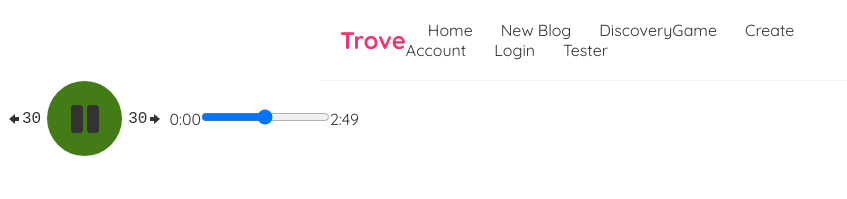
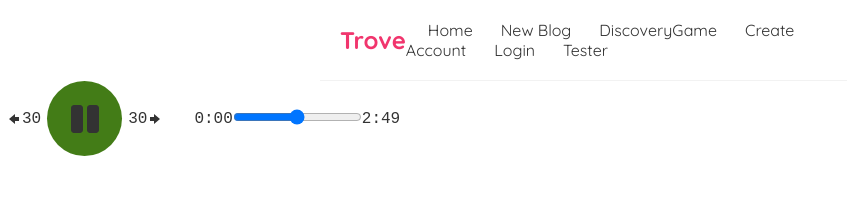
Before and after one commit to Facelesscactus/TroveTest, a React (Create React App) app: page /Tester in a window 1280 px wide. Shown: the top 199 px of the page, without its empty margins (0-847 px from the left). Built offline with nearby package versions, Linux system fonts and the light colour scheme.

Commit message:
MORE audioplayer changes and more coming

```diff
--- a/src/AudioPlayer/AudioPlayer.css
+++ b/src/AudioPlayer/AudioPlayer.css
@@ -1,6 +1,6 @@
 .audioPlayer{
     --primary: #437C17;
-    --secondary:darkblue ;
+    --secondary:#00008b ;
 
 
 
@@ -34,7 +34,6 @@
     width: 75px;
     height: 75px;
     font-size: 32px;
-
     color: var(--secondary);
 
     display: flex;
@@ -46,3 +45,19 @@
     position: relative;
     left: 4px;
 }
+
+.currentTime, .duration{
+
+    font-family: monospace;
+    font-size: 16px;
+}
+
+.currentTime{
+    margin-left: 25px;
+}
+
+
+.progressBar{
+
+
+}
--- a/src/AudioPlayer/AudioPlayer.js
+++ b/src/AudioPlayer/AudioPlayer.js
@@ -33,16 +33,16 @@ const AudioPlayer = () => {
 
             {/*current time*/}
 
-            <div>0:00</div>
+            <div className='currentTime'>0:00</div>
 
             {/*progress bar*/}
             <div>
-                <input type="range" />
+                <input type="range" className='progressBar'/>
             </div>
 
 
             {/*Duration*/}
-            <div>2:49</div>
+            <div className='duration'>2:49</div>
 
         </div>
     );
```
